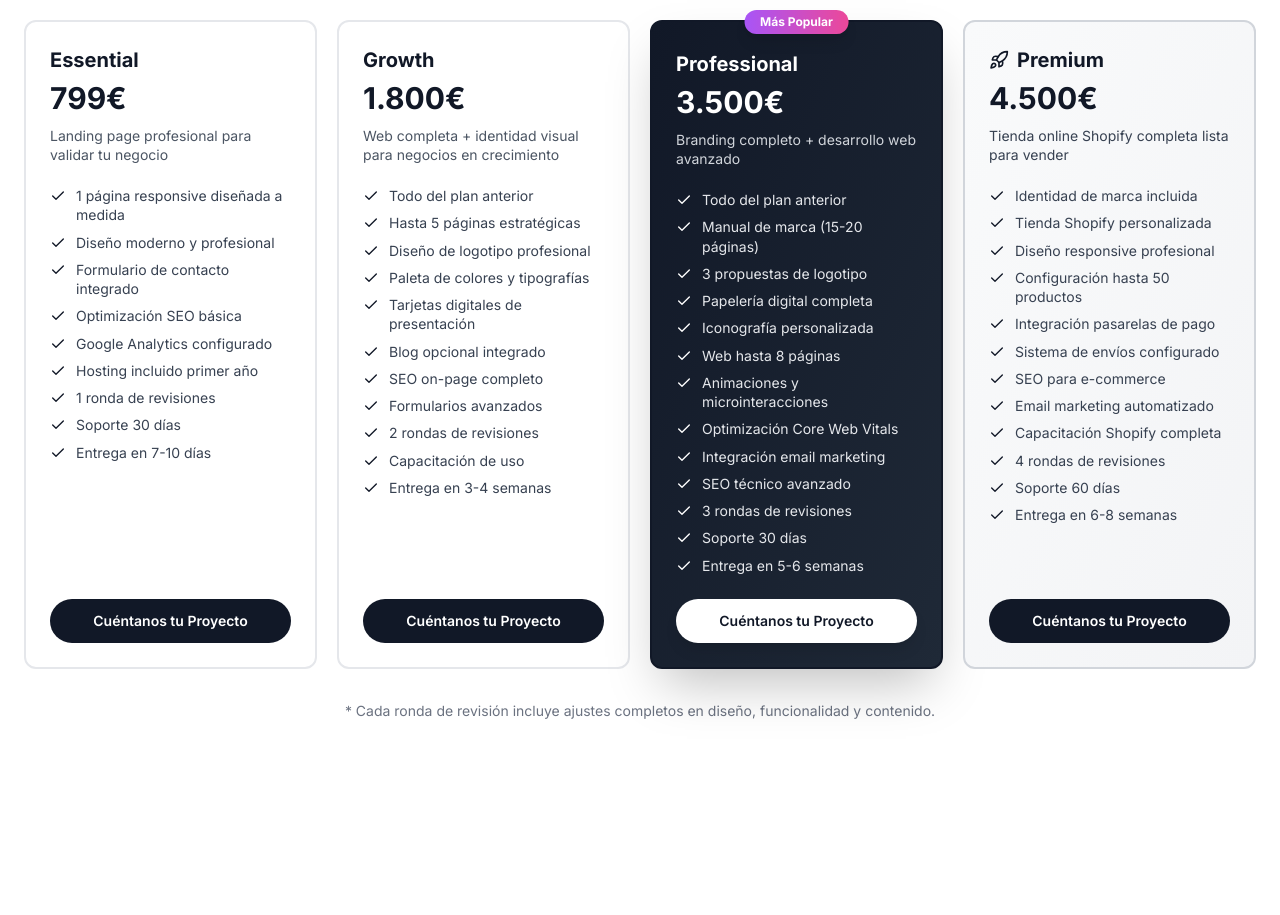
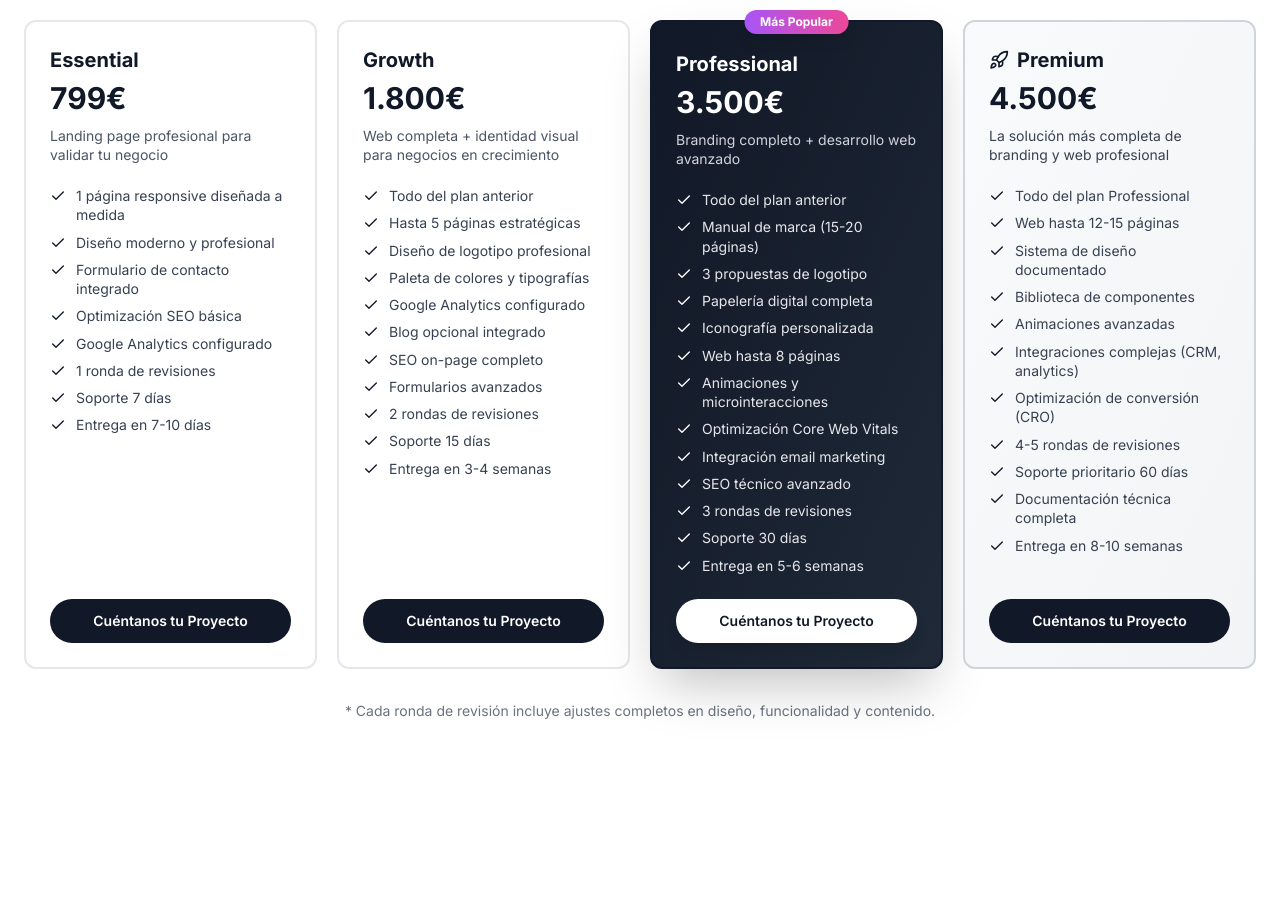
Before and after one commit to fmatovelle/PrismaBrandingAgency, a Next.js app in the folder prisma-branding/: page / in a window 1280 px wide. Shown: the part 4340-5255 px from the top of the page. Built offline with nearby package versions, Linux system fonts and the light colour scheme.

Commit message:
feat: optimizar paquetes de pricing - eliminar hosting y capacitación, ajustar soporte progresivo

```diff
--- a/prisma-branding/app/page.js
+++ b/prisma-branding/app/page.js
@@ -215,9 +215,8 @@ const t = {
       "Formulario de contacto integrado",
       "Optimización SEO básica",
       "Google Analytics configurado",
-        "Hosting incluido primer año",
       "1 ronda de revisiones",
-        "Soporte 30 días",
+      "Soporte 7 días",
       "Entrega en 7-10 días"
     ]
   },
@@ -231,12 +230,12 @@ const t = {
       "Hasta 5 páginas estratégicas",
       "Diseño de logotipo profesional",
       "Paleta de colores y tipografías",
-        "Tarjetas digitales de presentación",
+      "Google Analytics configurado",
       "Blog opcional integrado",
       "SEO on-page completo",
       "Formularios avanzados",
       "2 rondas de revisiones",
-        "Capacitación de uso",
+      "Soporte 15 días",
       "Entrega en 3-4 semanas"
     ],
     popular: true
@@ -266,20 +265,19 @@ const t = {
   premium: {
     name: "Premium",
     price: "4.500€",
-      description: "Tienda online Shopify completa lista para vender",
+    description: "La solución más completa de branding y web profesional",
     features: [
-        "Identidad de marca incluida",
-        "Tienda Shopify personalizada",
-        "Diseño responsive profesional",
-        "Configuración hasta 50 productos",
-        "Integración pasarelas de pago",
-        "Sistema de envíos configurado",
-        "SEO para e-commerce",
-        "Email marketing automatizado",
-        "Capacitación Shopify completa",
-        "4 rondas de revisiones",
-        "Soporte 60 días",
-        "Entrega en 6-8 semanas"
+      "Todo del plan Professional",
+      "Web hasta 12-15 páginas",
+      "Sistema de diseño documentado",
+      "Biblioteca de componentes",
+      "Animaciones avanzadas",
+      "Integraciones complejas (CRM, analytics)",
+      "Optimización de conversión (CRO)",
+      "4-5 rondas de revisiones",
+      "Soporte prioritario 60 días",
+      "Documentación técnica completa",
+      "Entrega en 8-10 semanas"
     ]
   },
 
```
Lines whose indentation alone changed are shown as unchanged.
